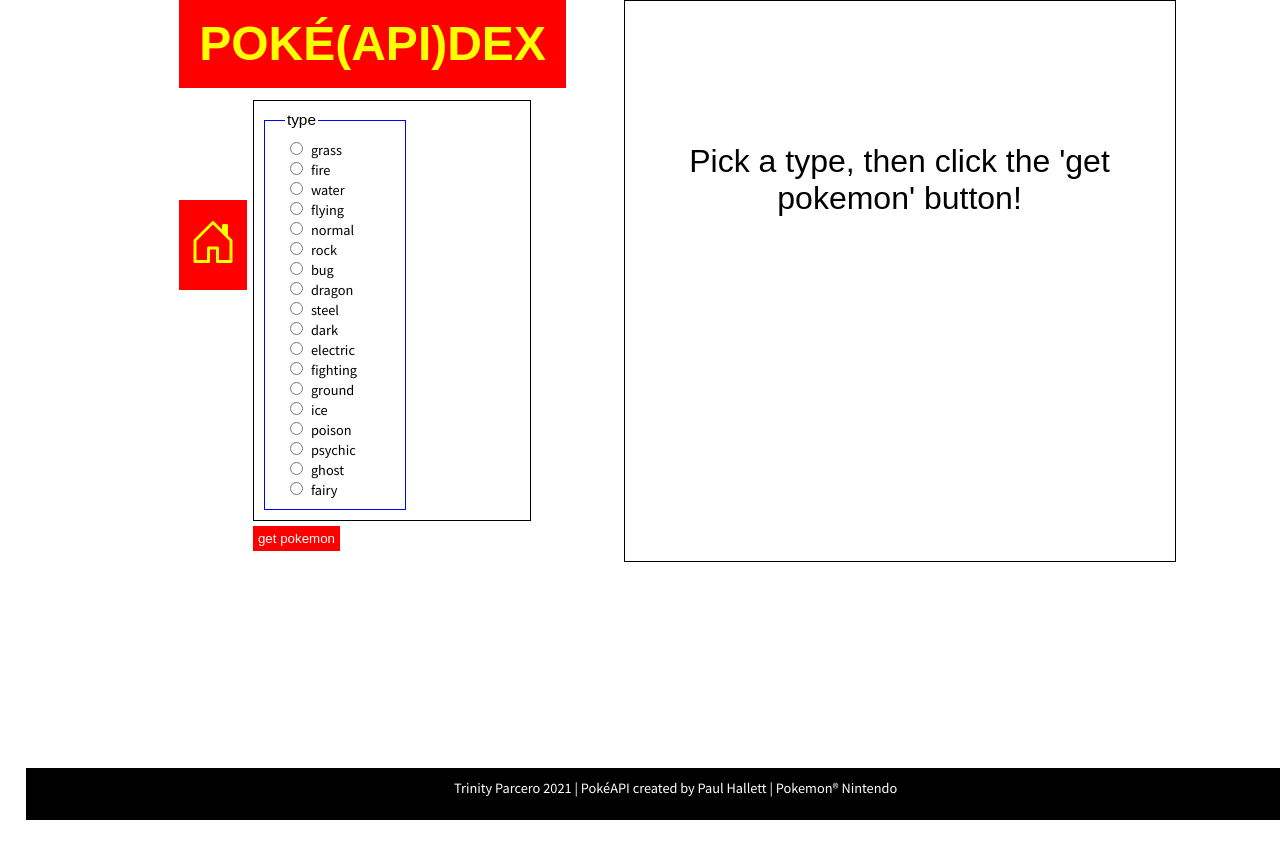
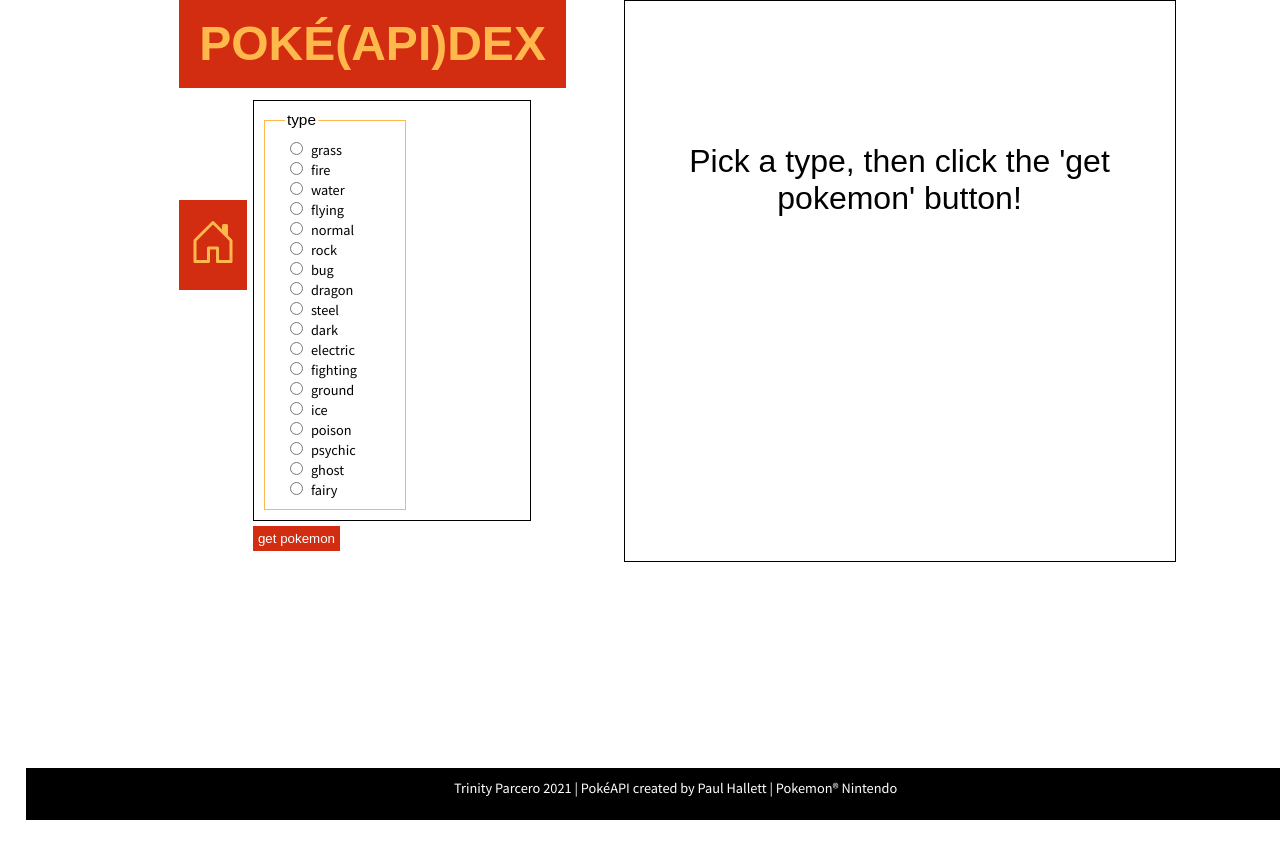
Before and after one commit to TrinityParcero/poke-api-app, a React (Create React App) app: page / in a window 1280 px wide. Shown: the top 858 px of the page. Built offline with nearby package versions, Linux system fonts and the light colour scheme; a web font is replaced by a local one.

Commit message:
toned down colors

```diff
--- a/src/App.js
+++ b/src/App.js
@@ -13,7 +13,7 @@
                     <h1>POKÉ(API)DEX</h1>
                     <div id="homeLink">
                         <a href="https://trinity-parcero.web.app/" target="_blank" id="homeIcon">
-                            <HouseDoor color="yellow" />
+                            <HouseDoor color="#ffb84b" />
                         </a>
                     </div>
                     <div id="selectors">
--- a/src/styles/index.css
+++ b/src/styles/index.css
@@ -3,10 +3,10 @@
     vertical-align: left;
     display: inline-block;
     position: absolute;
-    background-color: red;
+    background-color: #d32d11;
     padding: 20px;
     margin: 0 auto;
-    color: yellow;
+    color: #ffb84b;
     font-family: 'Truculenta', sans-serif;
     font-weight: 700;
     margin: 0;
@@ -18,7 +18,7 @@
     display: inline-block;
     position: absolute;
     top: 200px;
-    background-color: red;
+    background-color: #d32d11;
 }
 
 /* MISC */
@@ -55,10 +55,10 @@
     width: 100px;
     float: left;
     font-size: 0.8em;
-    border: 1px solid blue;
+    border: 1px solid #ffb84b;
     margin: 10px;
 }
-div .pairedCheckboxAndLabel {
+div .pai#d32d11CheckboxAndLabel {
     display: inline-block;
     font-family: sans-serif;
     font-weight: normal;
@@ -103,7 +103,7 @@
 }
 .dropCap {
     display: inline;
-    color: red;
+    color: #d32d11;
     font-size: 2em;
     font-family: 'Truculenta', sans-serif;
     font-weight: 900;
@@ -121,19 +121,19 @@
     line-height: 1.1em;
 }
 h2 {
-    background-color: red;
+    background-color: #d32d11;
     width: 300px;
     float: right;
     text-align: right;
     padding: 25px 50px 5px 0px;
-    color: yellow;
+    color: #ffb84b;
     position: absolute;
     margin-top: -20px;
     font-size: 2.5em;
     font-family: 'Truculenta', sans-serif;
 }
 #pokedex .backCircle {
-    background-color: darkblue;
+    background-color: #251a66;
     border-radius: 50%;
     position: absolute;
     height: 200px;
@@ -143,7 +143,7 @@
     z-index: 0;
 }
 #dexSidebar {
-    background-color: red;
+    background-color: #d32d11;
     width: 150px;
     height: 450px;
     padding: 10px;
@@ -161,7 +161,7 @@
     left: 190px;
 }
 #evolutionChain h4 {
-    color: red;
+    color: #d32d11;
     position: absolute;
     bottom: 8px;
     display: inline-block;
@@ -180,14 +180,14 @@
 }
 .icon-example {
     font-size: 3em;
-    color: darkblue;
+    color: #251a66;
 }
 .icon-example :hover {
-    color: red;
+    color: #d32d11;
 }
 .slide {
     height: 100px;
-    background-color: darkblue;
+    background-color: #251a66;
     border-radius: 50%;
     padding: 2px 5px;
 }
@@ -195,7 +195,7 @@
     position: sticky;
     background-color: white;
     font-size: 1.1em;
-    color: darkblue;
+    color: #251a66;
     border-radius: 25%;
     bottom: 0px;
     text-align: center;
@@ -222,7 +222,7 @@
 
 /* BUTTONS */
 button {
-    background-color: red;
+    background-color: #d32d11;
     color: white;
     padding: 5px;
     text-align: center;
@@ -234,7 +234,7 @@
     display: block;
 }
 button:hover {
-    color: yellow;
+    color: #ffb84b;
 }
 
 /* TABLET */
```
